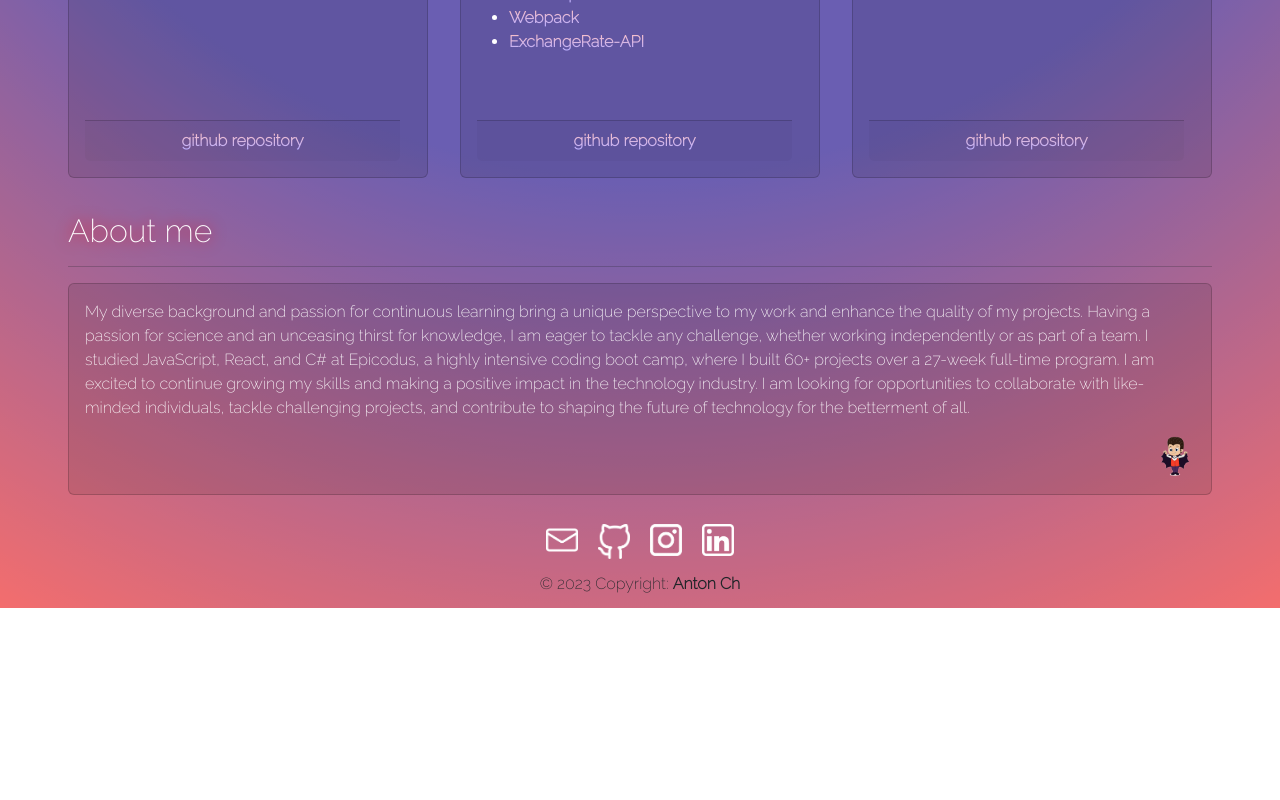
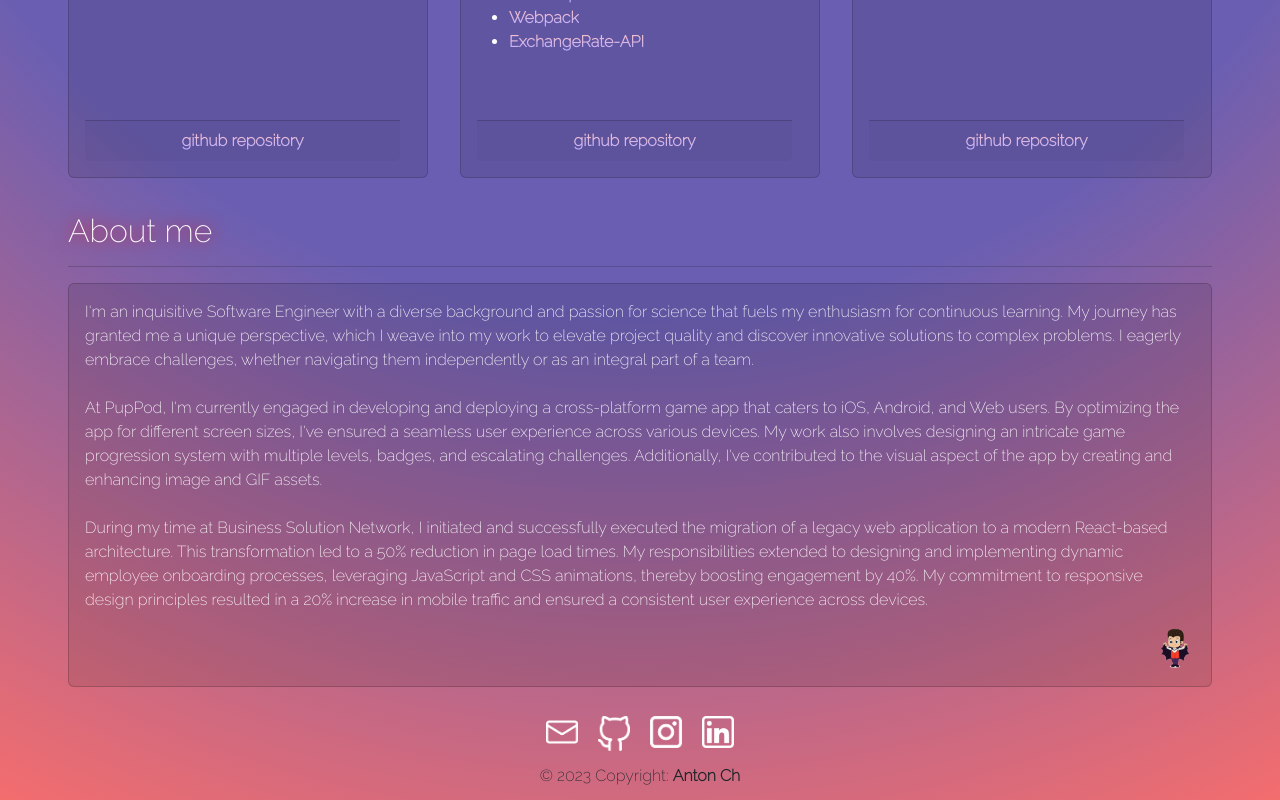
Before and after one commit to anton3ch/portfolio-react, a React (Create React App) app: page / in a window 1280 px wide. Shown: the part 1725-2525 px from the top of the page. Before the commit the page ends 2333 px from the top, so only its background shows below. Built offline with nearby package versions, Linux system fonts and the light colour scheme.

Commit message:
change bio

```diff
--- a/src/components/AboutMe.js
+++ b/src/components/AboutMe.js
@@ -1,19 +1,44 @@
-import React from 'react';
+import React from "react";
 import vampireKid from "./../img/vampire.png";
 
-export default function AboutMe(){
+export default function AboutMe() {
   return (
     <div className="about animate__animated animate__headShake mx-3">
       <h2 className="mt-4 mb-2 heading2">About me</h2>
-    <hr/>
+      <hr />
       <div className="row mb-4">
         <div className="col-md-12">
           <div className="card">
             <div className="card-body">
-            <p>My diverse background and passion for continuous learning bring a unique perspective to my work and enhance the quality of my projects. Having a passion for science and an unceasing thirst for knowledge, I am eager to tackle any challenge, whether working independently or as part of a team. I studied JavaScript, React, and C# at Epicodus, a highly intensive coding boot camp, where I built 60+ projects over a 27-week full-time program.
-
-            I am excited to continue growing my skills and making a positive impact in the technology industry. I am looking for opportunities to collaborate with like-minded individuals, tackle challenging projects, and contribute to shaping the future of technology for the betterment of all.</p>
-            <img className ="float" src={vampireKid} alt="vampire kid" />
+              <p>
+                I'm an inquisitive Software Engineer with a diverse background
+                and passion for science that fuels my enthusiasm for continuous
+                learning. My journey has granted me a unique perspective, which
+                I weave into my work to elevate project quality and discover
+                innovative solutions to complex problems. I eagerly embrace
+                challenges, whether navigating them independently or as an
+                integral part of a team. <br />
+                <br />
+                At PupPod, I'm currently engaged in developing and deploying a
+                cross-platform game app that caters to iOS, Android, and Web
+                users. By optimizing the app for different screen sizes, I've
+                ensured a seamless user experience across various devices. My
+                work also involves designing an intricate game progression
+                system with multiple levels, badges, and escalating challenges.
+                Additionally, I've contributed to the visual aspect of the app
+                by creating and enhancing image and GIF assets. <br />
+                <br />
+                During my time at Business Solution Network, I initiated and
+                successfully executed the migration of a legacy web application
+                to a modern React-based architecture. This transformation led to
+                a 50% reduction in page load times. My responsibilities extended
+                to designing and implementing dynamic employee onboarding
+                processes, leveraging JavaScript and CSS animations, thereby
+                boosting engagement by 40%. My commitment to responsive design
+                principles resulted in a 20% increase in mobile traffic and
+                ensured a consistent user experience across devices.
+              </p>
+              <img className="float" src={vampireKid} alt="vampire kid" />
             </div>
           </div>
         </div>
```
Lines whose indentation alone changed are shown as unchanged.
